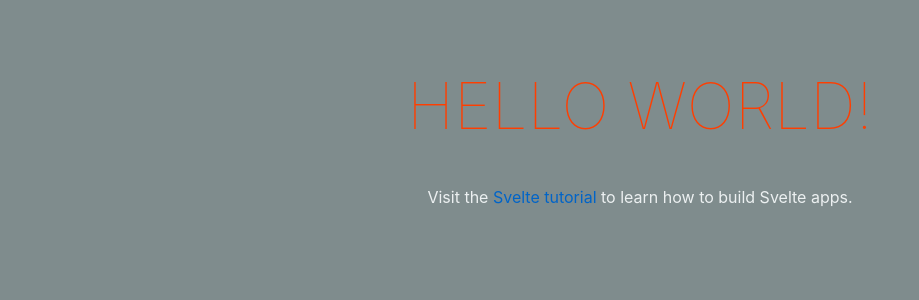
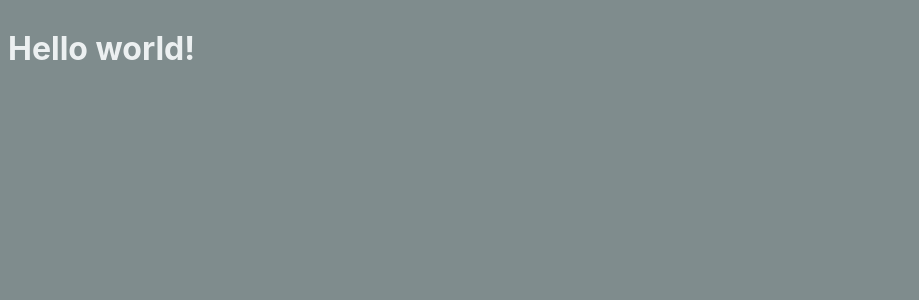
Before and after one commit to alexamy/emoji-finder, a Svelte app: page / in a window 1280 px wide. Shown: the top 300 px of the page, without its empty margins (0-919 px from the left). Built offline with nearby package versions, Linux system fonts and the light colour scheme.

Commit message:
remove unnecessary things from app

```diff
--- a/src/App.svelte
+++ b/src/App.svelte
@@ -4,27 +4,4 @@
 
 <main>
 	<h1>Hello {name}!</h1>
-	<p>Visit the <a href="https://svelte.dev/tutorial">Svelte tutorial</a> to learn how to build Svelte apps.</p>
 </main>
-
-<style>
-	main {
-		text-align: center;
-		padding: 1em;
-		max-width: 240px;
-		margin: 0 auto;
-	}
-
-	h1 {
-		color: #ff3e00;
-		text-transform: uppercase;
-		font-size: 4em;
-		font-weight: 100;
-	}
-
-	@media (min-width: 640px) {
-		main {
-			max-width: none;
-		}
-	}
-</style>
```
